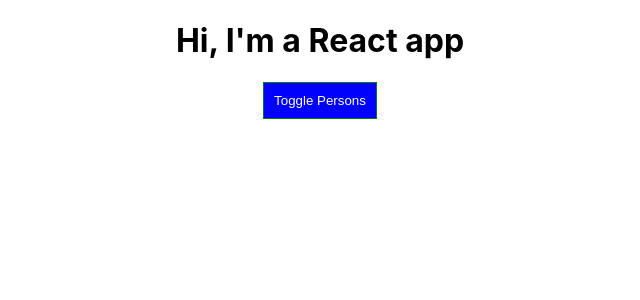
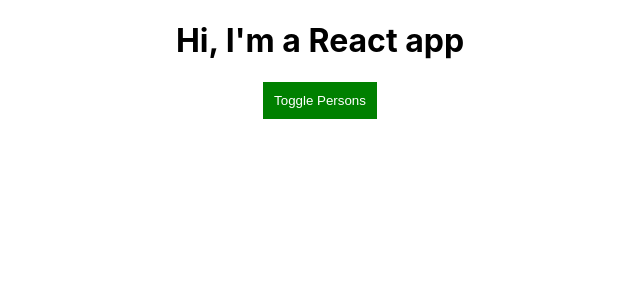
Before and after one commit to gabycasper007/adelyn, a React (Create React App) app: page / in a window 1280 px wide. Shown: the top 300 px of the page, without its empty margins (320-960 px from the left). Built offline with nearby package versions, Linux system fonts and the light colour scheme.

Commit message:
Dynamic styling

```diff
--- a/src/App.js
+++ b/src/App.js
@@ -49,7 +49,7 @@ class App extends Component {
   };
   render() {
     const style = {
-      backgroundColor: "blue",
+      backgroundColor: "green",
       padding: "10px",
       border: "1px solid green",
       color: "white"
@@ -57,6 +57,7 @@ class App extends Component {
     let persons = null;
 
     if (this.state.showPersons) {
+      style.backgroundColor = "red";
       persons = this.state.persons.map((pers, index) => {
         return (
           <Person
```
